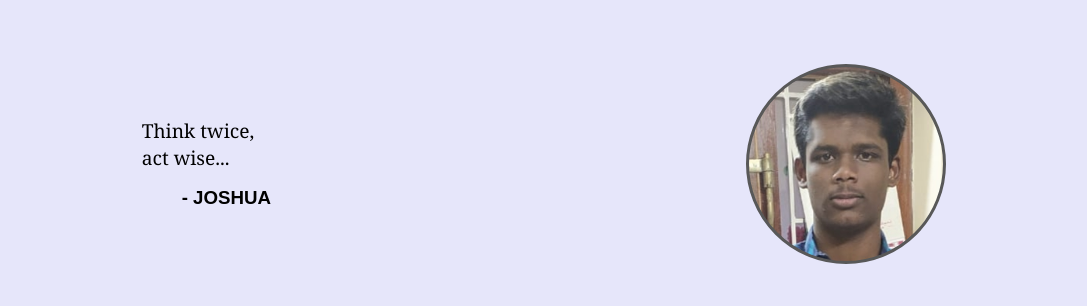
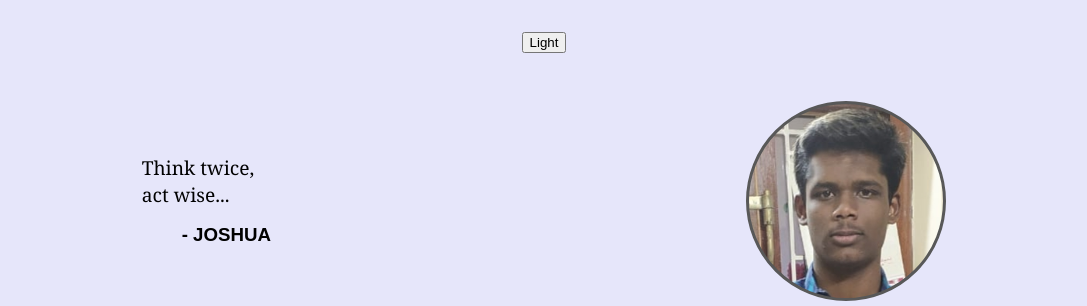
Before and after one commit to joshua143-hub/project-3, a plain HTML site: page index.html in a window 1280 px wide. Shown: the top 306 px of the page, without its empty margins (96-1183 px from the left). Drawn offline with Linux system fonts and the light colour scheme.

Commit message:
Update index.html

```diff
--- a/index.html
+++ b/index.html
@@ -14,8 +14,9 @@
 
   <!--------------------- head ----------------------------->
 
+  <button id="mode-toggle" class="dark-toggle">Light</button>
 
-  <body>
+  <body id="body" class="dark-body">
 
     <!------------------- header --------------------------->
 
```
